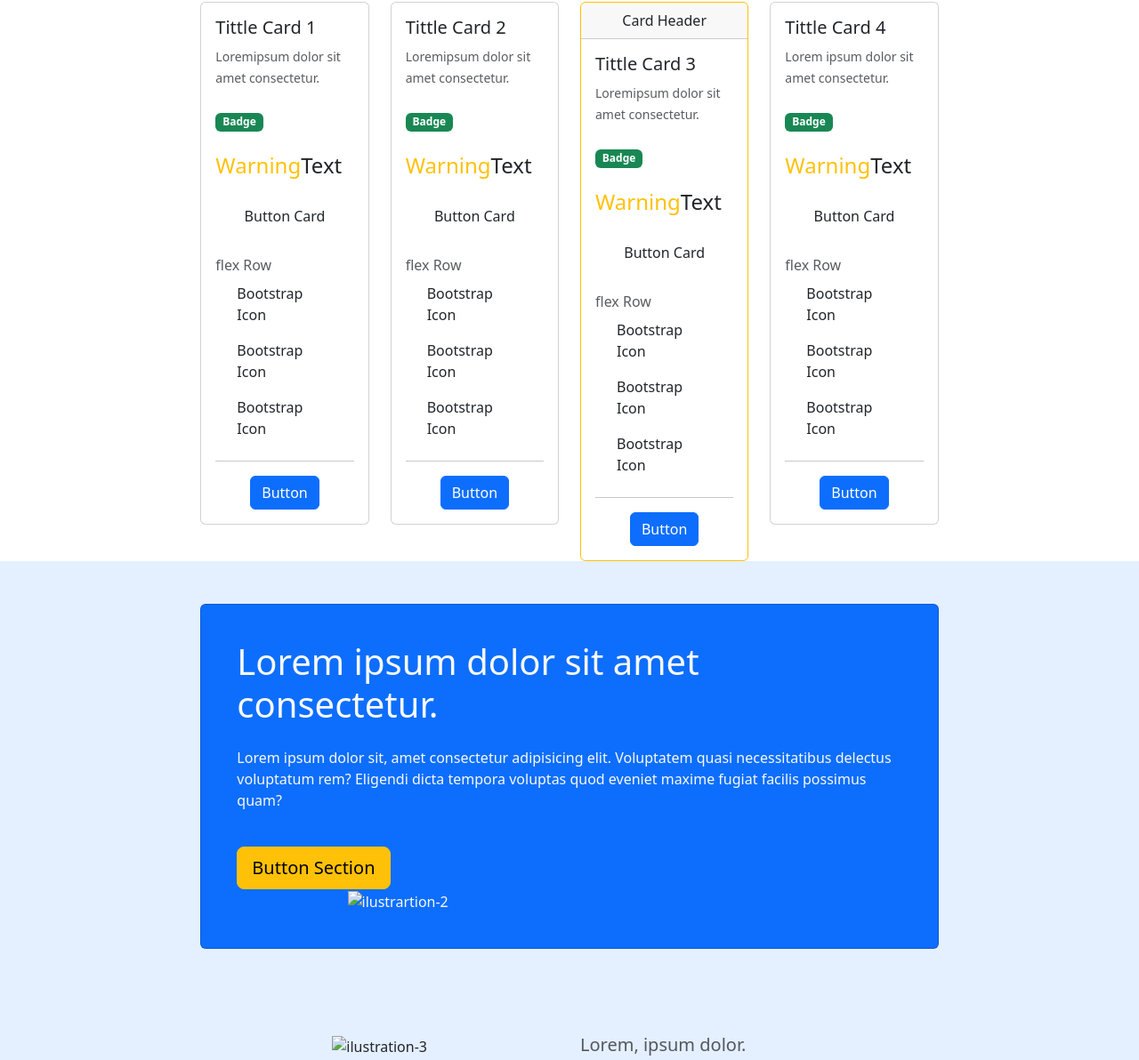
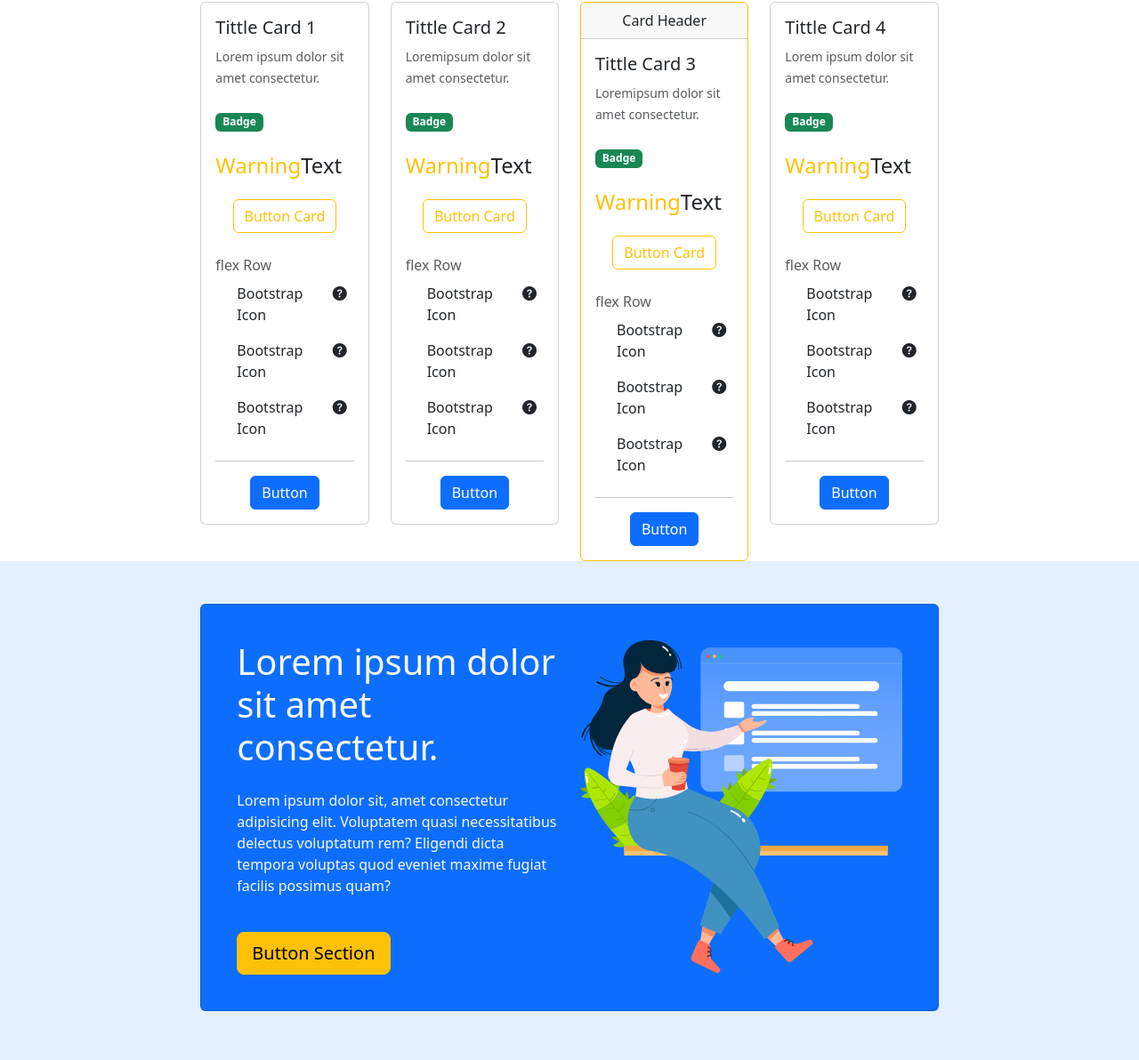
Before and after one commit to MutyaCahyani/PSTSMUTYA2, a plain HTML site: page index.html in a window 1280 px wide. Shown: the part 1218-2410 px from the top of the page at 89% size. Drawn offline with nearby package versions, Linux system fonts and the light colour scheme.

Commit message:
bagian 9

```diff
--- a/index.html
+++ b/index.html
@@ -225,13 +225,13 @@
                        <div class="card-body" style="text-align: left;">
                            <h5>Tittle Card 1</h5>
                            <!-- lorem6 -->
-                           <small class="text-muted">Loremipsum dolor sit amet consectetur.</small>
+                           <small class="text-muted">Lorem ipsum dolor sit amet consectetur.</small>
                            <div class="my-4">
                                <div class="badge bg-success">Badge</div>
                            </div>
                            <h4><div class="text-warning" style="display: inline;">Warning</div>Text</h4>
                            <div class="text-center my-4">
-                               <button class="btn btn outline warning">Button Card</button>
+                               <button class="btn btn-outline-warning">Button Card</button>
                            </div>
                            <div class="text-muted">flex Row</div>
                                <div class="d-flex flex-row justify-content-between">
@@ -242,8 +242,8 @@
                                        <div class="p-2">Bootstrap Icon</div>
                                    </div>
                                    <div class="p-2">
-                                       <span class="d-inline-block" tabindex="0" data-bs-toggle="popover" data-bs-placement="top" data-bs-content="Popover">
-                                           <i class="bi-qyestion-circle-fill"></i>
+                                       <span class="d-inline-block" tabindex="0" data-bs-toggle="popover" data-bs-placement="top" data-bs-trigger="hover focus" data-bs-content="Popover">
+                                           <i class="bi-question-circle-fill"></i>
                                        </span>
                                    </div>
                                </div>
@@ -255,21 +255,21 @@
                                        <div class="p-2">Bootstrap Icon</div>
                                    </div>
                                    <div class="p-2">
-                                       <span class="d-inline-block" tabindex="0" data-bs-toggle="popover" data-bs-placement="top" data-bs-content="Popover">
-                                           <i class="bi-qyestion-circle-fill"></i>
+                                       <span class="d-inline-block" tabindex="0" data-bs-toggle="popover" data-bs-placement="top" data-bs-trigger="hover focus" data-bs-content="Popover">
+                                           <i class="bi-question-circle-fill"></i>
                                        </span>
                                    </div>
                                </div>
                                <div class="d-flex flex-row justify-content-between">
                                 <div class="d-flex flex-row">
                                     <div class="p-2">
-                                       <i class="bi-x-circle-fil" style="color: #e20000;"></i>
+                                       <i class="bi-check-circle-fil" style="color: #e20000;"></i>
                                     </div>
                                     <div class="p-2">Bootstrap Icon</div>
                                 </div>
                                 <div class="p-2">
-                                    <span class="d-inline-block" tabindex="0" data-bs-toggle="popover" data-bs-placement="top" data-bs-content="Popover">
-                                        <i class="bi-qyestion-circle-fill"></i>
+                                    <span class="d-inline-block" tabindex="0" data-bs-toggle="popover" data-bs-placement="top" data-bs-trigger="hover focus" data-bs-content="Popover">
+                                        <i class="bi-question-circle-fill"></i>
                                     </span>
                                 </div>
                             </div>
@@ -291,7 +291,7 @@
                           </div>
                           <h4><div class="text-warning" style="display: inline;">Warning</div>Text</h4>
                           <div class="text-center my-4">
-                              <button class="btn btn outline warning">Button Card</button>
+                              <button class="btn btn-outline-warning">Button Card</button>
                           </div>
                           <div class="text-muted">flex Row</div>
                               <div class="d-flex flex-row justify-content-between">
@@ -302,8 +302,8 @@
                                       <div class="p-2">Bootstrap Icon</div>
                                   </div>
                                   <div class="p-2">
-                                      <span class="d-inline-block" tabindex="0" data-bs-toggle="popover" data-bs-placement="top" data-bs-content="Popover">
-                                          <i class="bi-qyestion-circle-fill"></i>
+                                      <span class="d-inline-block" tabindex="0" data-bs-toggle="popover" data-bs-placement="top" data-bs-trigger="hover focus" data-bs-content="Popover">
+                                          <i class="bi-question-circle-fill"></i>
                                       </span>
                                   </div>
                               </div>
@@ -315,8 +315,8 @@
                                       <div class="p-2">Bootstrap Icon</div>
                                   </div>
                                   <div class="p-2">
-                                      <span class="d-inline-block" tabindex="0" data-bs-toggle="popover" data-bs-placement="top" data-bs-content="Popover">
-                                          <i class="bi-qyestion-circle-fill"></i>
+                                      <span class="d-inline-block" tabindex="0" data-bs-toggle="popover" data-bs-placement="top" data-bs-trigger="hover focus" data-bs-content="Popover">
+                                          <i class="bi-question-circle-fill"></i>
                                       </span>
                                   </div>
                               </div>
@@ -328,8 +328,8 @@
                                    <div class="p-2">Bootstrap Icon</div>
                                </div>
                                <div class="p-2">
-                                   <span class="d-inline-block" tabindex="0" data-bs-toggle="popover" data-bs-placement="top" data-bs-content="Popover">
-                                       <i class="bi-qyestion-circle-fill"></i>
+                                   <span class="d-inline-block" tabindex="0" data-bs-toggle="popover" data-bs-placement="top" data-bs-trigger="hover focus" data-bs-content="Popover">
+                                       <i class="bi-question-circle-fill"></i>
                                    </span>
                                </div>
                            </div>
@@ -352,7 +352,7 @@
                         </div>
                         <h4><div class="text-warning" style="display: inline;">Warning</div>Text</h4>
                         <div class="text-center my-4">
-                            <button class="btn btn outline warning">Button Card</button>
+                            <button class="btn btn-outline-warning">Button Card</button>
                         </div>
                         <div class="text-muted">flex Row</div>
                             <div class="d-flex flex-row justify-content-between">
@@ -363,8 +363,8 @@
                                     <div class="p-2">Bootstrap Icon</div>
                                 </div>
                                 <div class="p-2">
-                                    <span class="d-inline-block" tabindex="0" data-bs-toggle="popover" data-bs-placement="top" data-bs-content="Popover">
-                                        <i class="bi-qyestion-circle-fill"></i>
+                                    <span class="d-inline-block" tabindex="0" data-bs-toggle="popover" data-bs-placement="top" data-bs-trigger="hover focus" data-bs-content="Popover">
+                                        <i class="bi-question-circle-fill"></i>
                                     </span>
                                 </div>
                             </div>
@@ -376,8 +376,8 @@
                                     <div class="p-2">Bootstrap Icon</div>
                                 </div>
                                 <div class="p-2">
-                                    <span class="d-inline-block" tabindex="0" data-bs-toggle="popover" data-bs-placement="top" data-bs-content="Popover">
-                                        <i class="bi-qyestion-circle-fill"></i>
+                                    <span class="d-inline-block" tabindex="0" data-bs-toggle="popover" data-bs-placement="top" data-bs-trigger="hover focus" data-bs-content="Popover">
+                                        <i class="bi-question-circle-fill"></i>
                                     </span>
                                 </div>
                             </div>
@@ -389,8 +389,8 @@
                                  <div class="p-2">Bootstrap Icon</div>
                              </div>
                              <div class="p-2">
-                                 <span class="d-inline-block" tabindex="0" data-bs-toggle="popover" data-bs-placement="top" data-bs-content="Popover">
-                                     <i class="bi-qyestion-circle-fill"></i>
+                                 <span class="d-inline-block" tabindex="0" data-bs-toggle="popover" data-bs-placement="top" data-bs-trigger="hover focus" data-bs-content="Popover">
+                                     <i class="bi-question-circle-fill"></i>
                                  </span>
                              </div>
                          </div>
@@ -412,7 +412,7 @@
                       </div>
                       <h4><div class="text-warning" style="display: inline;">Warning</div>Text</h4>
                       <div class="text-center my-4">
-                          <button class="btn btn outline warning">Button Card</button>
+                          <button class="btn btn-outline-warning">Button Card</button>
                       </div>
                       <div class="text-muted">flex Row</div>
                           <div class="d-flex flex-row justify-content-between">
@@ -423,8 +423,8 @@
                                   <div class="p-2">Bootstrap Icon</div>
                               </div>
                               <div class="p-2">
-                                  <span class="d-inline-block" tabindex="0" data-bs-toggle="popover" data-bs-placement="top" data-bs-content="Popover">
-                                      <i class="bi-qyestion-circle-fill"></i>
+                                  <span class="d-inline-block" tabindex="0" data-bs-toggle="popover" data-bs-placement="top" data-bs-trigger="hover focus" data-bs-content="Popover">
+                                      <i class="bi-question-circle-fill"></i>
                                   </span>
                               </div>
                           </div>
@@ -436,8 +436,8 @@
                                   <div class="p-2">Bootstrap Icon</div>
                               </div>
                               <div class="p-2">
-                                  <span class="d-inline-block" tabindex="0" data-bs-toggle="popover" data-bs-placement="top" data-bs-content="Popover">
-                                      <i class="bi-qyestion-circle-fill"></i>
+                                  <span class="d-inline-block" tabindex="0" data-bs-toggle="popover" data-bs-placement="top" data-bs-trigger="hover focus" data-bs-content="Popover">
+                                      <i class="bi-question-circle-fill"></i>
                                   </span>
                               </div>
                           </div>
@@ -450,7 +450,7 @@
                            </div>
                            <div class="p-2">
                                <span class="d-inline-block" tabindex="0" data-bs-toggle="popover" data-bs-placement="top" data-bs-content="Popover">
-                                   <i class="bi-qyestion-circle-fill"></i>
+                                   <i class="bi-question-circle-fill"></i>
                                </span>
                            </div>
                        </div>
@@ -470,9 +470,9 @@
                 <div class="card-body">
                     <div class="row p-4">
                         <div class="col-sm-6 order-md-last text-center">
-                            <img src="images/ilustrations/woman_working_1.svg" alt="ilustrartion-2" class="ilustrartion-2">
+                            <img src="images/woman_working_1.svg" alt="ilustrartion-2" class="ilustrartion-2">
                         </div>
-                        <div class="colsm-6">
+                        <div class="col-sm-6">
                             <!-- lorem6 -->
                             <h1 class="mb-4">Lorem ipsum dolor sit amet consectetur.</h1>
                             <!-- lorem25 -->
@@ -488,7 +488,7 @@
         <div class="col-sm-8">
             <div class="row">
                 <div class="col-sm-6 text-center">
-                    <img src="images/ilustrations/youtube_illustration.svg" alt="ilustration-3" class="ilustration-3">
+                    <img src="images/YouTube-Desk-Illustration.png" alt="ilustration-3" class="ilustration-3">
                 </div>
                 <div class="col-sm-6 section5-1">
                     <!-- lorem2 -->
@@ -501,7 +501,7 @@
             </div>
             <div class="row my-5">
                 <div class="col-sm-6 text-center order-md-last">
-                    <img src="images/ilustrations/catp_computer_illustration.svg" alt="ilustration-4" class="ilustration-3">
+                    <img src="images/catp_computer_illustration.svg" alt="ilustration-4" class="ilustration-3">
                 </div>
                 <div class="col-sm-6 section5-1">
                     <!-- lorem3 -->
@@ -514,7 +514,7 @@
             </div>
             <div class="row">
                 <div class="col-sm-6 text-center">
-                    <img src="images/ilustrations/monitor.svg" alt="ilustration-5" class="ilustration-3">
+                    <img src="images/monitor.svg" alt="ilustration-5" class="ilustration-3">
                 </div>
                 <div class="col-sm-6 section5-1">
                     <!-- lorem3 -->
@@ -536,14 +536,14 @@
                             <i class="bi bi-quote icon icon-quote"></i>
                             <div class="quote mb-5">
                                 <!-- lorem17 -->
-                                Lorem ipsum dolor sit amet consectetur adipisicing elit. Provident, amet maiores sit nam doloribus nostrum quisquam alias.
+                                "Lorem ipsum dolor sit amet consectetur adipisicing elit. Provident, amet maiores sit nam doloribus nostrum quisquam alias.""
                             </div>
                             <button class="btn btn-lg btn-warning text-primary">Button Quote</button>
                         </div>
-                        <div class="col-sm-8">
-                            <img src="images/ilustrations/person-bounding-box_1.svg" alt="" class="img-fluid">
-                            <p class="picture-tab-tittle text-center mt-3 mb-1"lass="picture-tab-desc text-center">Lorem ipsum dolor sit amet.</p>
-                            </p>
+                        <div class="col-sm-4">
+                            <img src="images/person-bounding-box.svg" alt="" class="img-fluid img-person">
+                            <p class="picture-tab-tittle text-center mt-3 mb-1">Lorem, ipsum dolor.</p>
+                            <p class="picture-tab-desc text-center">Lorem ipsum dolor sit amet.</p>
                         </div>
                     </div>
                 </div>
@@ -553,12 +553,12 @@
                             <i class="bi bi-quote icon icon-quote"></i>
                             <div class="quote mb-5">
                                 <!-- lorem18 -->
-                                "Lorem ipsum, dolor sit amet consectetur adipisicing elit. Placeat quas illum culpa magni rerum earum itaque eos nobis!""
+                                "Lorem ipsum, dolor sit amet consectetur adipisicing elit. Placeat quas illum culpa magni rerum earum itaque eos nobis!"
                             </div>
                             <button class="btn btn-lg btn-warning text-primary">Button Quote</button>
                         </div>
                         <div class="col-sm-4">
-                            <img src="images/ilustrations/person-bounding-box_1.svg" alt="" class="img-fluid">
+                            <img src="images/person-bounding-box.svg" alt="" class="img-fluid">
                             <!-- lorem4 -->
                             <p class="picture-tab-tittle text-center mt-3 mb-1">Lorem ipsum dolor sit.</p>
                             <!-- lorem3 -->
@@ -577,7 +577,7 @@
                             <button class="btn btn-lg btn-warning text-primary">Button Quote</button>
                         </div>
                         <div class="col-sm-4">
-                            <img src="images/ilustrations/person-bounding-box_1.svg" alt="" class="img-fluid">
+                            <img src="images/person-bounding-box.svg" alt="" class="img-fluid">
                             <!-- lorem4 -->
                             <p class="picture-tab-tittle text-center mt-3 mb-1">Lorem ipsum dolor sit.</p>
                             <!-- lorem3 -->
@@ -731,14 +731,14 @@
                             <i class="bi bi-linkedin"></i>
                         </a>
                     </div>
-                    <div class="d-flex  flex-row">
-                        <a href="httpas://www.twitter.com" class="text-warning social-icon" target="_blank">
+                    <div class="d-flex flex-row">
+                        <a href="httpas://twitter.com" class="text-warning social-icon" target="_blank">
                             <i class="bi bi-twitter"></i>
                         </a>
-                        <a href="httpas://www.tiktok.com" class="text-warning social-icon" target="_blank">
+                        <a href="httpas://tiktok.com" class="text-warning social-icon" target="_blank">
                             <i class="bi bi-tiktok"></i>
                         </a>
-                        <a href="httpas://www.youtube.com" class="text-warning social-icon" target="_blank">
+                        <a href="httpas://youtube.com" class="text-warning social-icon" target="_blank">
                             <i class="bi bi-youtube"></i>
                         </a>
                     </div>
@@ -792,7 +792,7 @@
                         <a href="#" class="menu-footer">Menu Footer 4</a>
                     </div>
                 </div>
-                <div class="col-sm2 text-center">
+                <div class="col-sm-2 text-center">
                 <div class="mb-3"><strong>Title Menu 7</strong></div>
                 <div class="mb-3">
                         <a href="#" class="menu-footer">Menu Footer 1</a>
```
Also changed, not shown: images/YouTube-Desk-Illustration.png (added), images/catp_computer_illustration.svg (added), images/monitor.svg (added), images/person-bounding-box.svg (added), images/robot.svg (added), images/woman_working_1.svg (added).
